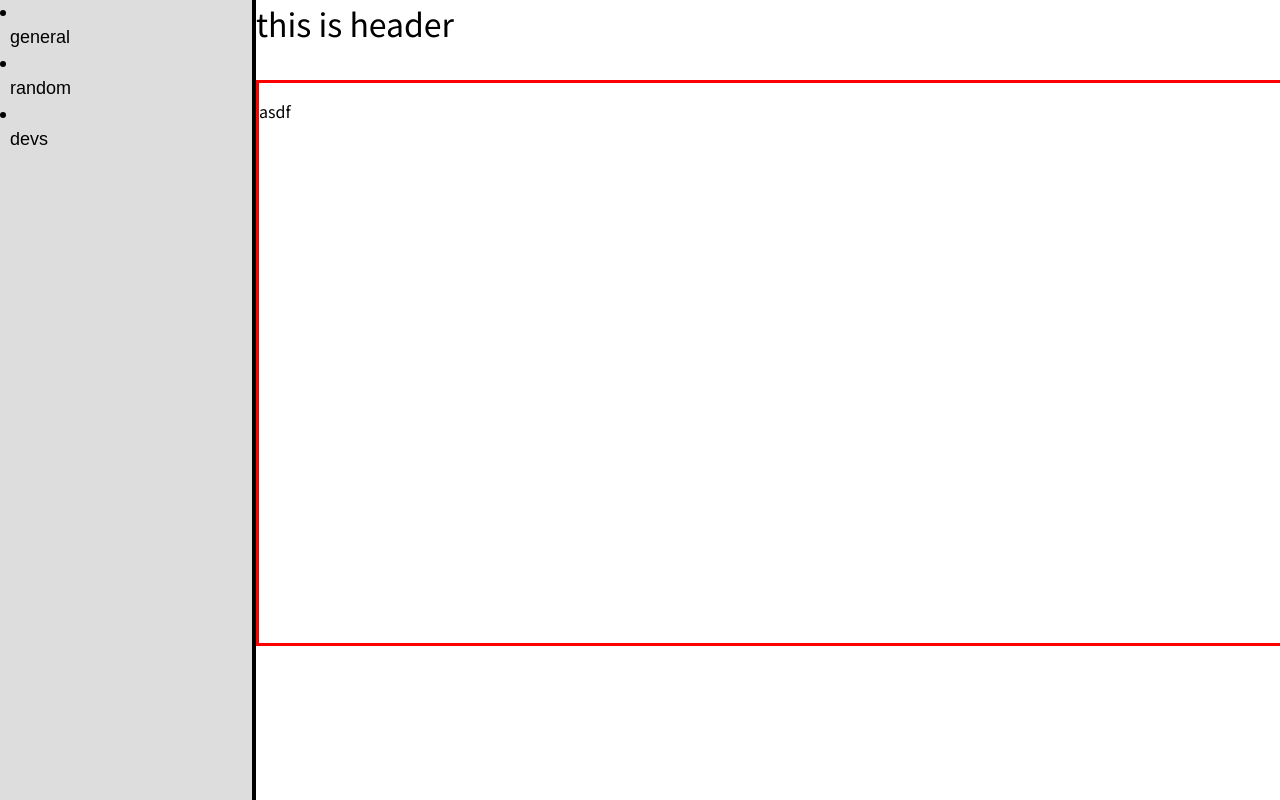
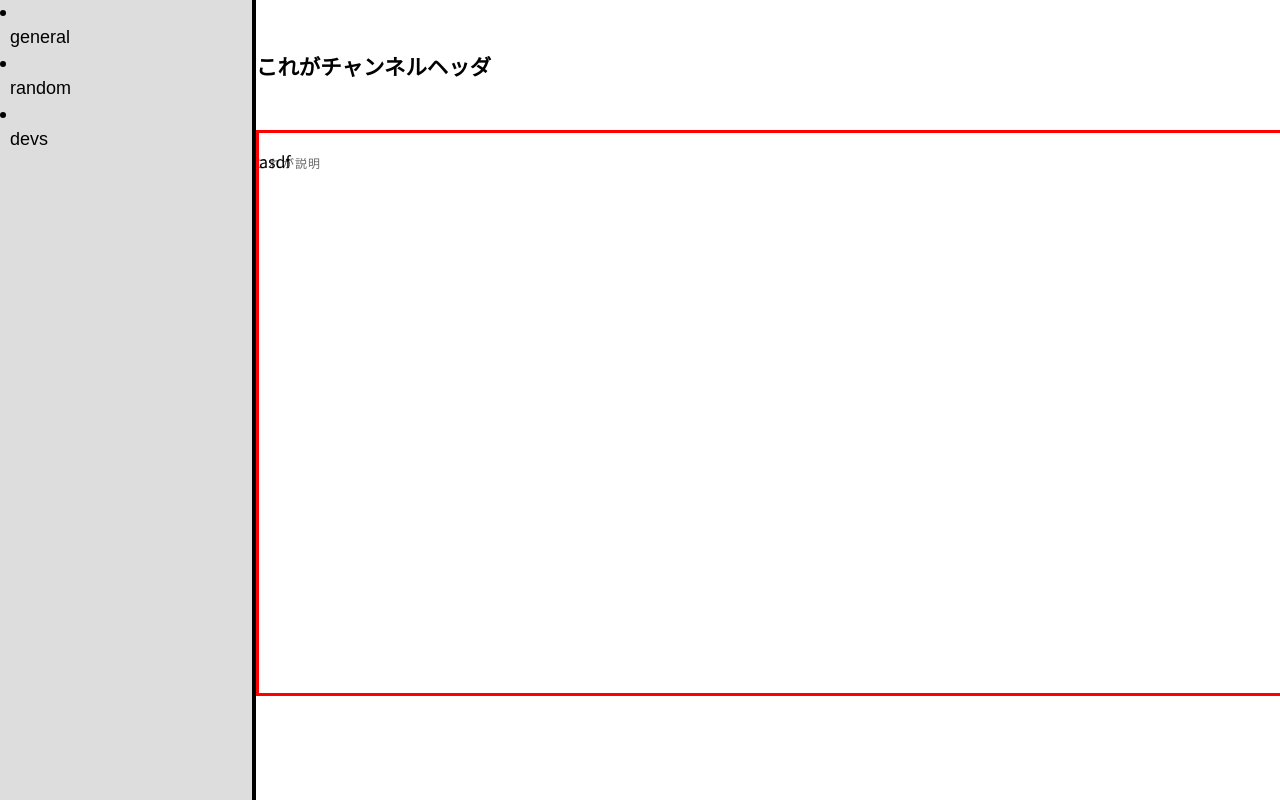
Before and after one commit to girakdev/Girack, a Next.js app: page / in a window 1280 px wide. Built offline with nearby package versions, Linux system fonts and the light colour scheme; no server answers.

Commit message:
チャンネルヘッダの修正
その他一部コメント追加など

```diff
--- a/components/Cbar.js
+++ b/components/Cbar.js
@@ -1,11 +1,11 @@
 import React from 'react';
 import ReactDOM from 'react-dom';
 import { makeStyles } from '@material-ui/core/styles';
-import { Grid, Button } from '@material-ui/core';
+import { Grid } from '@material-ui/core';
 import Link from 'next/link';
 import InsertS from "../styles/chatStyle.js";
 
-//ボタン用のスタイル
+//ボタン用のスタイル（ループで死んでますが）
 const useStyles = makeStyles(theme => ({
     butCh: {
         border: "none",
@@ -22,30 +22,19 @@ const useStyles = makeStyles(theme => ({
     },
   }));
 
-/* 現在のチャンネルをチェックするようだったやつ
-function checkLoc(Clink) {
-    if ( location.search.indexOf(Clink) != -1 ) {
-        return "outlined";
-
-    } else {
-        return null;
-
-    }
-    console.log("checked with " + Clink);
-
-}*/
-
-
 function asdf(cl) {
+    //ループした要素を取り込む配列の用意
     var list = [];
     console.log(cl.butch);
 
+    //ここはサーバー受け取り予定
     var chList= [
         "general",
         "random",
         "devs",
     ];
 
+    //ループ追加開始
     for ( const [index, value] of chList.entries() ) {
         //list.push(<p>{chList[i]}</p>);
         list.push(
@@ -60,6 +49,7 @@ function asdf(cl) {
 
     }
 
+    //出力
     return (
         <span>
             {list}
@@ -70,7 +60,7 @@ function asdf(cl) {
 export default function chatWin() {
     const classes = useStyles();
     return (
-        <><InsertS />{asdf(classes)}</>
+        <><InsertS />{asdf(classes)}</> //<InsertS> => スタイルそのもの
         /*
 <>
 
--- a/components/chatW.js
+++ b/components/chatW.js
@@ -1,7 +1,7 @@
 import React from 'react';
 import ReactDOM from 'react-dom';
 import { createStyles, makeStyles } from '@material-ui/core/styles';
-import { Container, Button } from '@material-ui/core';
+import { Container, Button, Typography } from '@material-ui/core';
 
 const layoutStyle = {
     border: '1px solid #DDD',
@@ -25,7 +25,7 @@ const chatWL = {
 
 }
 
-const useStyles =createStyles({
+const useStyles = createStyles({
     cw: {
         width: "80%",
         height: "70%",
@@ -38,12 +38,13 @@ export default function chatWin() {
     //const classes = useStyles();
     return (
         <>
-        <div style={chatHead}>
-            this is header
-        </div>
-        <div style={chatWL}>
-            <p>asdf</p>
-        </div>
+            <div style={chatHead}>
+                <h6>これがチャンネルヘッダ</h6>
+                <Typography variant="overline" style={{ color: "rgba(0, 0, 0, 0.6)" }}>これが説明</Typography>
+            </div>
+            <div style={chatWL}>
+                <p>asdf</p>
+            </div>
         </>
     )
 }
--- a/pages/index.js
+++ b/pages/index.js
@@ -10,7 +10,7 @@ import io from 'socket.io-client';
 export default function Blog() {
   //通信するためのSocket
   const socket = io();
-  console.log("page loaded");
+  console.log("<<< page loaded >>>");
 
   //初期メッセージ
     socket.on("now", data => {
```
